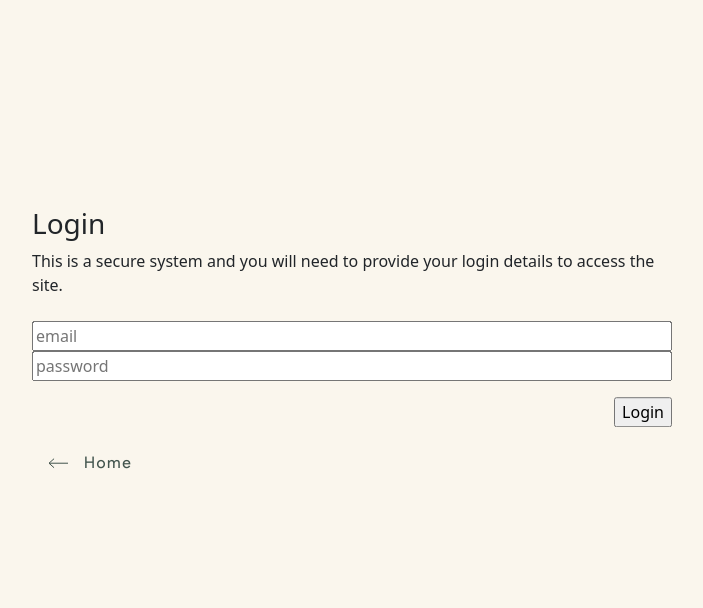
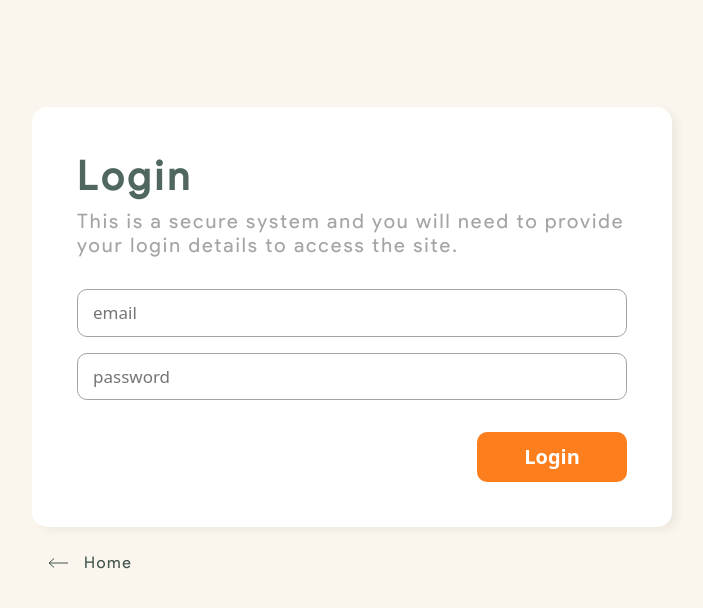
Before and after one commit to adityasuryana/just-ramen, a PHP site: page /login.html in a window 1280 px wide. Shown: the part 55-663 px from the top of the page, without its empty margins (288-991 px from the left). Run offline with PHP 8.4, Linux system fonts and the light colour scheme.

Commit message:
edit css

```diff
--- a/css/style.css
+++ b/css/style.css
@@ -36,7 +36,11 @@ body {
   letter-spacing: 0.1em;
 }
 
-.header-home h1 {
+.header {
+  margin: 0 auto;
+}
+
+.header-text h1 {
   font-family: 'cotta';
   color: #506760 !important;
   font-size: 48px;
@@ -44,11 +48,15 @@ body {
   letter-spacing: -0.02em;
 }
 
-.header-home p {
+.header-text p {
   font-family: 'prosans';
   font-size: 20px;
   line-height: 24px;
   color: #A4A4A4;
+}
+
+.header-link {
+  margin-top: 3rem;
 }
 
 .want-ramen {
@@ -56,4 +64,73 @@ body {
   font-size: 22px;
   line-height: 24px;
   color: #FD7E1C;
+  text-decoration: none;
 }
+
+.want-ramen:hover {
+  color: #FD7E1C;
+  text-decoration: underline;
+}
+
+.card {
+  padding: 25px;
+  background-color: #FFFCF4;
+  box-shadow: 6px 4px 9px rgba(0, 0, 0, 0.05);
+  border: none;
+  border-radius: 15px;
+}
+
+.form-container {
+  max-width: 650px;
+  min-width: 400px;
+  padding: 45px;
+  background-color: white;
+  border-radius: 15px;
+  box-shadow: 6px 4px 9px rgba(0, 0, 0, 0.05);
+}
+
+
+.form-container form h3{
+   font-family: 'prosans';
+   font-style: normal;
+   font-weight: 700;
+   font-size: 40px;
+   line-height: 49px;
+   letter-spacing: 0.1em;
+   color: #506760;
+}
+
+.form-container form input{
+  width: 100%;
+  padding: 10px 15px;
+  font-size: 17px;
+  margin: 8px 0;
+  background-color: #fff;
+  border: 1px solid #A4A4A4;
+  border-radius: 10px;
+}
+
+.form-container form .form-btn{
+   background: #FD7E1C;
+   color: #fff;
+   font-weight: 700;
+   font-size: 20px;
+   cursor: pointer;
+   width: 150px;
+   border: none;
+}
+
+.form-container form p{
+  font-family: 'prosans';
+  font-style: normal;
+  font-weight: 400;
+  font-size: 20px;
+  line-height: 24px;
+  letter-spacing: 0.1em;
+  color: #A4A4A4;
+  text-align: left;
+}
+
+.form-container form p a{
+  color:#FD7E1C;
+}
```
